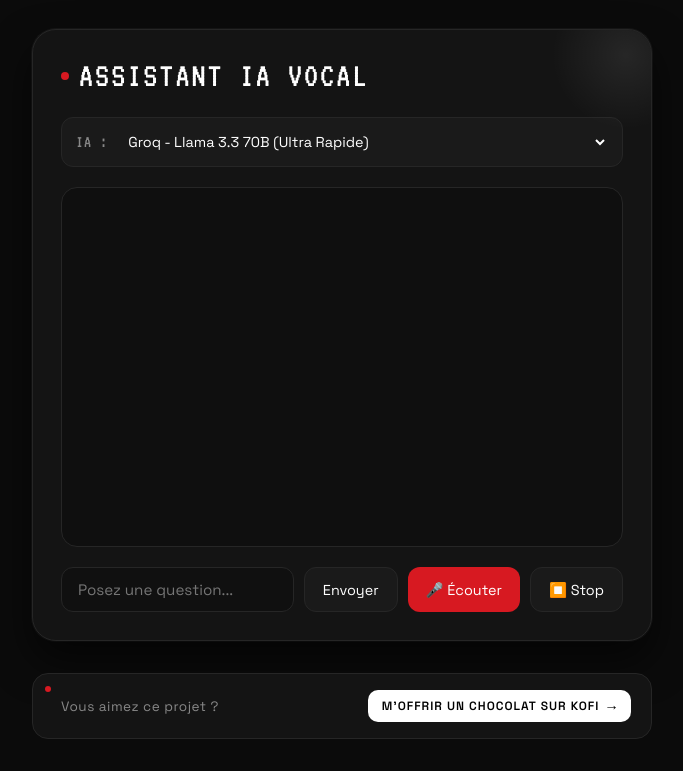
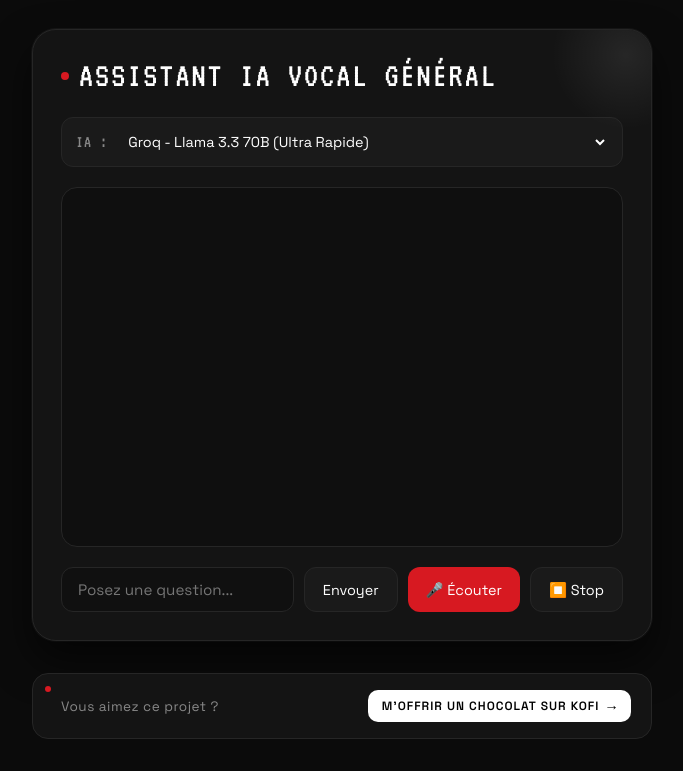
Before and after one commit to ks-tang/ChatbotIA, a website: page public/index.html in a window 1280 px wide. Shown: the part 114-885 px from the top of the page, without its empty margins (298-981 px from the left). Drawn offline with Linux system fonts and the light colour scheme.

Commit message:
modiif text

```diff
--- a/public/index.html
+++ b/public/index.html
@@ -3,7 +3,7 @@
 <head>
   <meta charset="UTF-8">
   <meta name="viewport" content="width=device-width, initial-scale=1.0">
-  <title>Mon Assistant IA Vocal</title>
+  <title>Assistant IA Vocal</title>
 
   <!-- Polices style Nothing (Dot Matrix + Sans-Serif Clean) -->
   <link rel="preconnect" href="https://fonts.googleapis.com">
@@ -17,7 +17,7 @@
   <div id="header-placeholder"></div>
 
   <main class="container">
-    <h1>Assistant IA Vocal</h1>
+    <h1>Assistant IA Vocal Général</h1>
 
     <!-- Menu de sélection d'IA pour l'utilisateur -->
     <div class="config-box">
```
Also changed, not shown: public/rag.html (+2 -2 lines).
